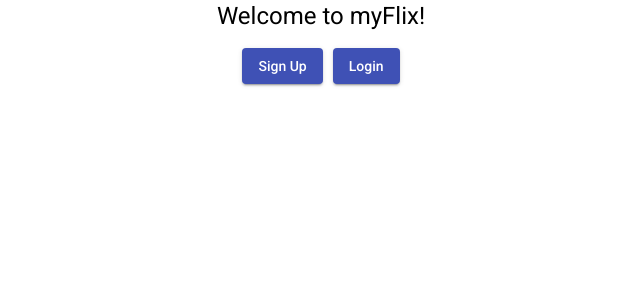
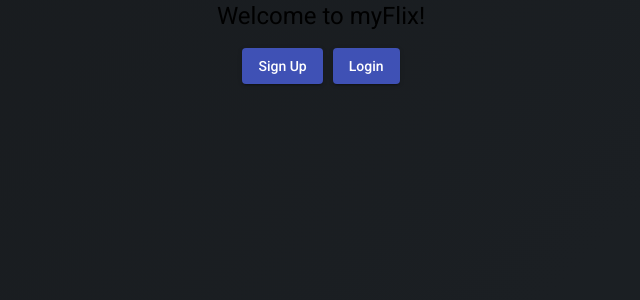
Before and after one commit to Emmanuelnz/myFlix-Angular-client, an Angular app: page / in a window 1280 px wide. Shown: the top 300 px of the page, without its empty margins (319-959 px from the left). Built offline with nearby package versions, Linux system fonts and the light colour scheme.

Commit message:
updated background color

```diff
--- a/src/styles.scss
+++ b/src/styles.scss
@@ -35,5 +35,25 @@ $myFlix-Angular-client-theme: mat.define-light-theme((
 
 /* You can add global styles to this file, and also import other style files */
 
-html, body { height: 100%; }
+html, body {
+  height: 100%;
+  background: linear-gradient(-45deg, #111213, #1b1f23, #1b1f23, #111213 );
+  background-size: 400% 400%;
+  width: 100%;
+  height: 200vh;
+  animation: animate 120s ease infinite;
+}
+
 body { margin: 0; font-family: Roboto, "Helvetica Neue", sans-serif; }
+
+@keyframes animate {
+  0% {
+    background-position: 0 50%;
+  }
+  50% {
+    background-position: 100% 50%;
+  }
+  100% {
+    background-position: 0 50%;
+  }
+}
```
